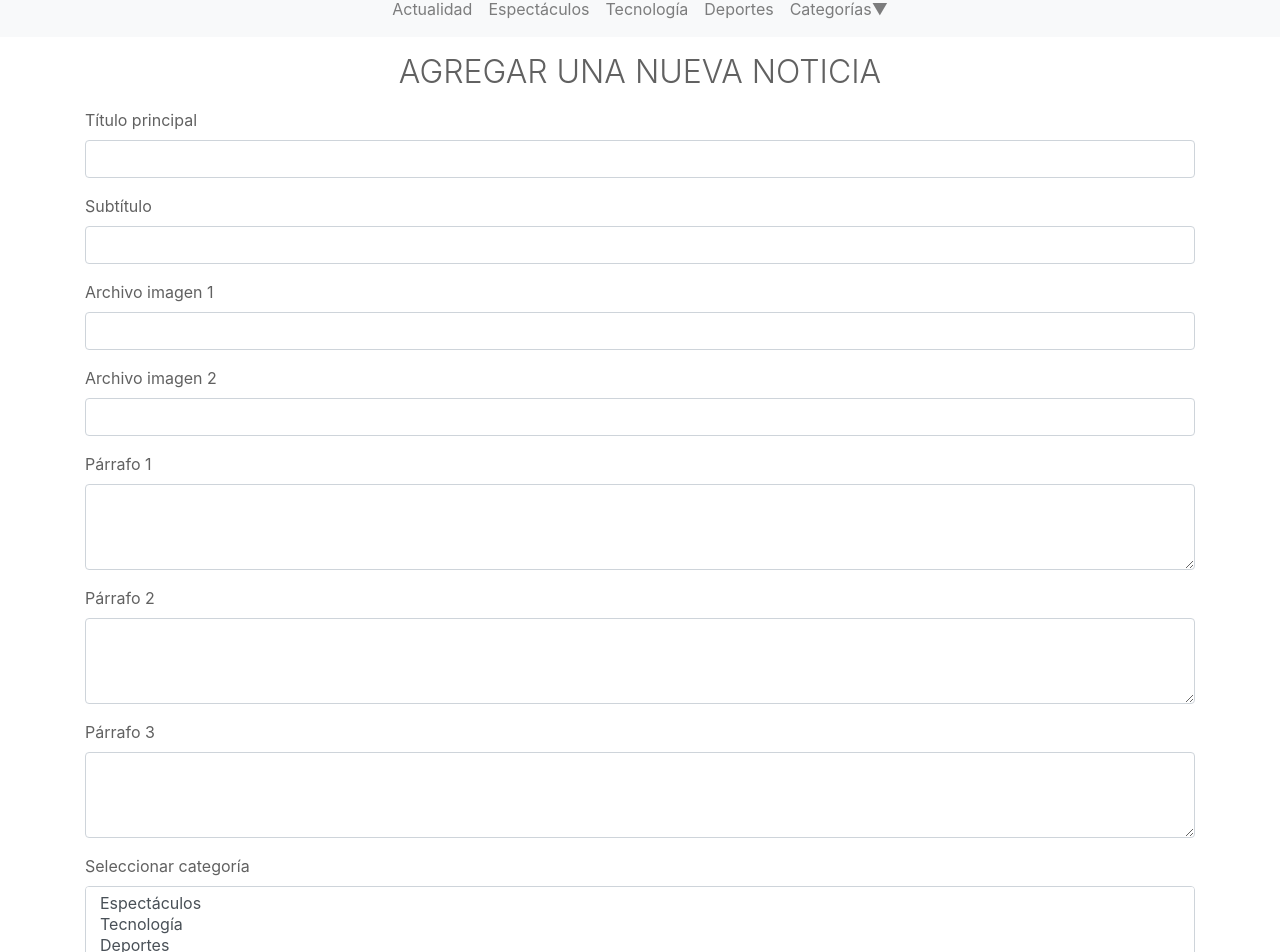
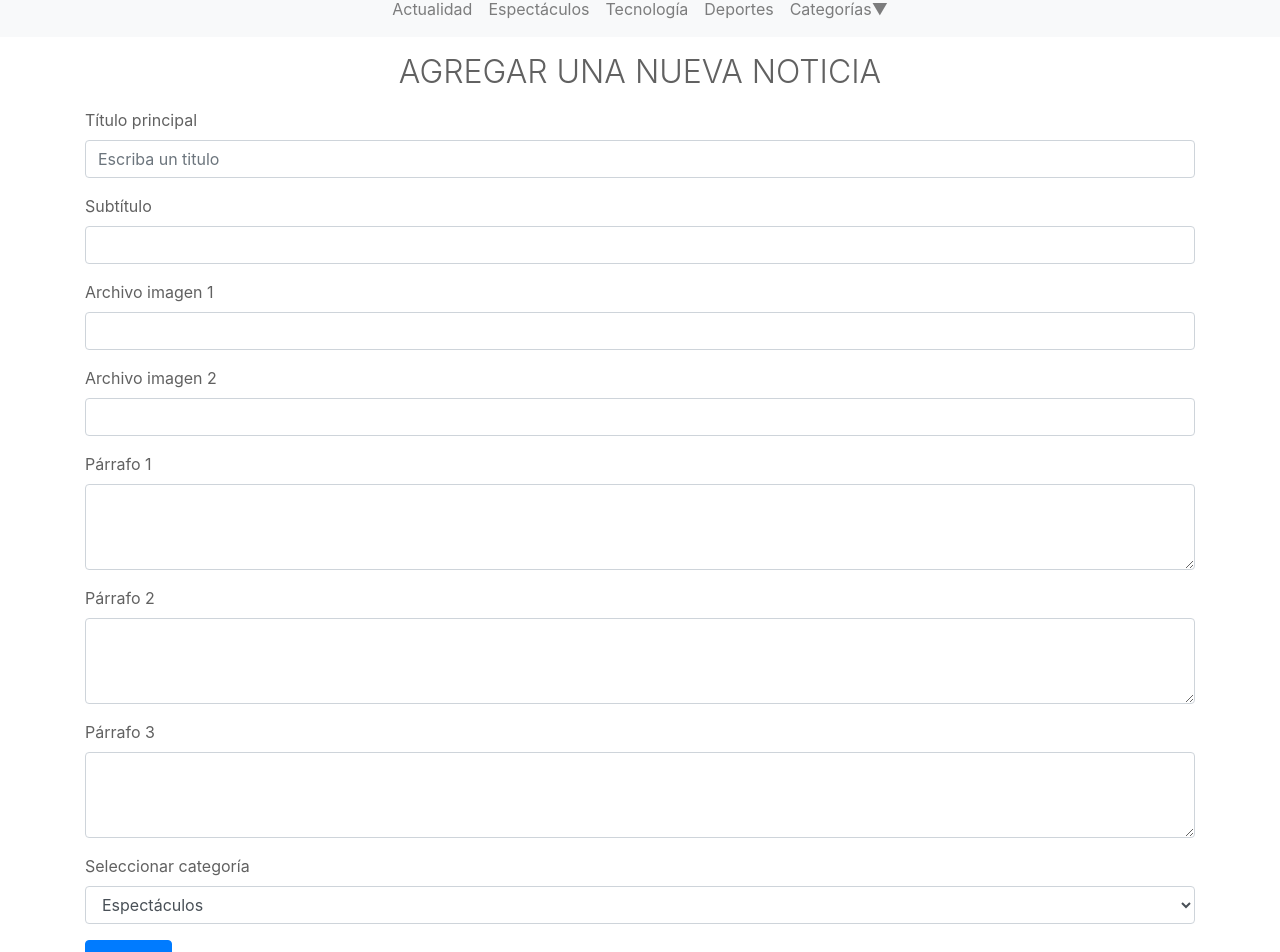
Before and after one commit to Guillermo-Morton/RollingNews, a React (Create React App) app: page /administracion/nueva in a window 1280 px wide. Shown: the part 115-1067 px from the top of the page. Built offline with nearby package versions, Linux system fonts and the light colour scheme; data requests are answered from the project's data file.

Commit message:
Se agregó la logica necesaria para realizar una peticion POST al backend y cargar noticias

```diff
--- /dev/null
+++ b/db.json
@@ -0,0 +1,70 @@
+{
+  "rollingnews": [
+    {
+      "titulo": "Mono qliao se escapa de zoo",
+      "subtitulo": "Lanzó caca xd",
+      "parrafo1": "Lorem ipsum dolor sit amet consectetur adipisicing elit. Vel, asperiores.",
+      "parrafo2": "Lorem ipsum dolor sit amet consectetur adipisicing elit. Vel, asperiores.",
+      "parrafo3": "Lorem ipsum dolor sit amet consectetur adipisicing elit. Vel, asperiores.",
+      "categoria": "espectaculos",
+      "imagen1": "mono.jpg",
+      "imagen2": "mono.jpg",
+      "id": 1
+    },
+    {
+      "titulo": "Mexicano qliao se escapa de zoo",
+      "subtitulo": "Lanzó caca xd",
+      "parrafo1": "Lorem ipsum dolor sit amet consectetur adipisicing elit. Vel, asperiores.",
+      "parrafo2": "Lorem ipsum dolor sit amet consectetur adipisicing elit. Vel, asperiores.",
+      "parrafo3": "Lorem ipsum dolor sit amet consectetur adipisicing elit. Vel, asperiores.",
+      "categoria": "espectaculos",
+      "imagen1": "mexicano.jpg",
+      "imagen2": "mexicano.jpg",
+      "id": 2
+    },
+    {
+      "titulo": "Argentino qliao se escapa de tucumán",
+      "subtitulo": "No sobrevivió",
+      "parrafo1": "Lorem ipsum dolor sit amet consectetur adipisicing elit. Vel, asperiores.",
+      "parrafo2": "Lorem ipsum dolor sit amet consectetur adipisicing elit. Vel, asperiores.",
+      "parrafo3": "Lorem ipsum dolor sit amet consectetur adipisicing elit. Vel, asperiores.",
+      "categoria": "espectaculos",
+      "imagen1": "argentino.jpg",
+      "imagen2": "argentino.jpg",
+      "id": 3
+    },
+    {
+      "titulo": "titulo",
+      "subtitulo": "asdsa",
+      "parrafo1": "aaaa",
+      "parrafo2": "aasda",
+      "parrafo3": "asdas",
+      "categoria": "deportes",
+      "imagen1": "asdasd",
+      "imagen2": "asda",
+      "id": 4
+    },
+    {
+      "titulo": "titulo",
+      "subtitulo": "asdsa",
+      "parrafo1": "aaaa",
+      "parrafo2": "aasda",
+      "parrafo3": "asdaadasdasd",
+      "categoria": "economia",
+      "imagen1": "asdasd",
+      "imagen2": "asda",
+      "id": 5
+    },
+    {
+      "titulo": "sapo qlioasd",
+      "subtitulo": "asdasd",
+      "parrafo1": "adasdsalorem",
+      "parrafo2": "lorem",
+      "parrafo3": "asda",
+      "categoria": "salud",
+      "imagen1": "aaa",
+      "imagen2": "hola",
+      "id": 6
+    }
+  ]
+}
--- a/package.json
+++ b/package.json
@@ -17,6 +17,8 @@
     "react-router": "^5.2.0",
     "react-router-dom": "^5.2.0",
     "react-scripts": "4.0.3",
+    "sweetalert2": "^11.0.7",
+    "sweetalert2-react-content": "^4.0.0",
     "web-vitals": "^1.1.2"
   },
   "scripts": {
--- a/src/App.js
+++ b/src/App.js
@@ -5,15 +5,34 @@ import NavB from "./components/common/NavB";
 import React, { useState, useEffect } from "react";
 import { BrowserRouter as Router, Switch, Route } from "react-router-dom";
 import Inicio from "./components/Inicio";
-import Categoria from "./components/categorias/Categoria";
+import SeccionCategoria from "./components/categorias/SeccionCategoria";
 import DetalleNoticia from "./components/DetalleNoticia";
 import Ingreso from "./components/cuentas/Ingreso";
 import Administración from "./components/administracion/Administración";
 import NuevaNoticia from "./components/administracion/NuevaNoticia";
-import ListarCategorias from "./components/administracion/ListarCategorias"
-import ListarNoticias from "./components/administracion/ListarNoticias"
+import ListarCategorias from "./components/administracion/tablaCategoria/ListarCategorias"
+import ListarNoticias from "./components/administracion/tablaNoticias/ListarNoticias"
 
 function App() {
+  const URL = process.env.REACT_APP_API_URL;
+  const [noticias, setNoticias]=useState([]);
+
+  useEffect(()=>{
+    consultarAPI();
+  },[])
+
+  const consultarAPI = async()=>{
+    try{
+      const consulta = await fetch(URL);
+      const respuesta = await consulta.json();
+      console.log(respuesta);
+      setNoticias(respuesta);
+    }catch(error){
+      console.log(error);
+    }
+  }
+
+
   return (
     <div className='fuente'>
       <Router>
@@ -23,7 +42,7 @@ function App() {
             <Inicio></Inicio>
           </Route>
           <Route exact path="/categoria">
-            <Categoria></Categoria>
+            <SeccionCategoria></SeccionCategoria>
           </Route>
           <Route exact path="/detalle">
             <DetalleNoticia></DetalleNoticia>
@@ -38,7 +57,7 @@ function App() {
             <Administración></Administración>
           </Route>
           <Route exact path="/administracion/nueva">
-            <NuevaNoticia></NuevaNoticia>
+            <NuevaNoticia consultarAPI={consultarAPI}></NuevaNoticia>
           </Route>
           <Route exact path="/administracion/categorias">
             <ListarCategorias></ListarCategorias>
--- a/src/components/administracion/NuevaNoticia.js
+++ b/src/components/administracion/NuevaNoticia.js
@@ -1,51 +1,177 @@
-import React from "react";
-import { Button, Form } from "react-bootstrap";
+import React, { useState } from "react";
+import { Button, Form, Alert } from "react-bootstrap";
+import { withRouter } from "react-router";
+import Swal from "sweetalert2";
 
-const NuevaNoticia = () => {
+const NuevaNoticia = (props) => {
+  const URL = process.env.REACT_APP_API_URL;
+  // states
+  const [titulo, setTitulo] = useState("");
+  const [subtitulo, setSubtitulo] = useState("");
+  const [parrafo1, setParrafo1] = useState("");
+  const [parrafo2, setParrafo2] = useState("");
+  const [parrafo3, setParrafo3] = useState("");
+  const [imagen1, setImagen1] = useState("");
+  const [imagen2, setImagen2] = useState("");
+  const [categoria, setCategoria] = useState("");
+  const [error, setError] = useState(false);
+
+  // funcion handleSubmit
+  const handleSubmit = async (e) => {
+    e.preventDefault();
+    if (
+      // validamos el formulario
+      titulo.trim() === "" ||
+      subtitulo.trim() === "" ||
+      parrafo1.trim() === "" ||
+      parrafo2.trim() === "" ||
+      parrafo3.trim() === "" ||
+      imagen1.trim() === "" ||
+      imagen2.trim() === "" ||
+      categoria === ""
+    ) {
+      // mostramos un error si falla la validacion
+      setError(true);
+      return;
+    } else {
+      // enviamos el objeto a la api
+      setError(false);
+      // crear el objeto a enviar
+      const datos = {
+        titulo: titulo,
+        subtitulo: subtitulo,
+        parrafo1: parrafo1,
+        parrafo2: parrafo2,
+        parrafo3: parrafo3,
+        categoria: categoria,
+        imagen1: imagen1,
+        imagen2: imagen2,
+      };
+      console.log(datos);
+      try {
+        const parametros = {
+          method: "POST",
+          headers: {
+            "Content-Type": "application/json",
+          },
+          body: JSON.stringify(datos),
+        };
+
+        // ejecutar la solicitud
+        const respuesta = await fetch(URL, parametros);
+        console.log(respuesta);
+        if ((await respuesta.status) === 201) {
+          Swal.fire(
+            "Producto Agregado",
+            "Se cargó una noticia correctamente",
+            "success"
+          );
+          // limpiar el formulario
+          setTitulo("");
+          setSubtitulo("");
+          setParrafo1("");
+          setParrafo2("");
+          setParrafo3("");
+          setImagen1("");
+          setImagen2("");
+          setCategoria("");
+          // consultamos la api
+          props.consultarAPI();
+          // redireccionamos a otra ruta
+          props.history.push('/administracion/noticias')
+        }
+      } catch (error) {
+        console.log(error);
+      }
+    }
+  };
+
   return (
     <div className="container">
       <h2 className="font-weight-light my-3 text-center">
         AGREGAR UNA NUEVA NOTICIA
       </h2>
-      <Form>
-        <Form.Group controlId="titulo">
+      <Form onSubmit={handleSubmit}>
+        <Form.Group cont>
+          {error === true ? (
+            <Alert variant={"danger"}>Todos los campos son obligatorios</Alert>
+          ) : null}
           <Form.Label>Título principal</Form.Label>
-          <Form.Control type="text" placeholder="" />
+          <Form.Control
+            onChange={(e) => setTitulo(e.target.value)}
+            type="text"
+            placeholder="Escriba un titulo"
+            value={titulo}
+          />
         </Form.Group>
-        <Form.Group controlId="titulo">
+        <Form.Group cont>
           <Form.Label>Subtítulo</Form.Label>
-          <Form.Control type="text" placeholder="" />
+          <Form.Control
+            onChange={(e) => setSubtitulo(e.target.value)}
+            type="text"
+            placeholder=""
+            value={subtitulo}
+          />
         </Form.Group>
-        <Form.Group controlId="titulo">
+        <Form.Group>
           <Form.Label>Archivo imagen 1</Form.Label>
-          <Form.Control type="text" placeholder="" />
+          <Form.Control
+            onChange={(e) => setImagen1(e.target.value)}
+            type="text"
+            placeholder=""
+            value={imagen1}
+          />
         </Form.Group>
-        <Form.Group controlId="titulo">
+        <Form.Group>
           <Form.Label>Archivo imagen 2</Form.Label>
-          <Form.Control type="text" placeholder="" />
+          <Form.Control
+            onChange={(e) => setImagen2(e.target.value)}
+            type="text"
+            placeholder=""
+            value={imagen2}
+          />
         </Form.Group>
-        <Form.Group controlId="p1">
+        <Form.Group>
           <Form.Label>Párrafo 1</Form.Label>
-          <Form.Control as="textarea" rows={3} />
+          <Form.Control
+            onChange={(e) => setParrafo1(e.target.value)}
+            as="textarea"
+            rows={3}
+            value={parrafo1}
+          />
         </Form.Group>
-        <Form.Group controlId="p2">
+        <Form.Group>
           <Form.Label>Párrafo 2</Form.Label>
-          <Form.Control as="textarea" rows={3} />
+          <Form.Control
+            onChange={(e) => setParrafo2(e.target.value)}
+            as="textarea"
+            rows={3}
+            value={parrafo2}
+          />
         </Form.Group>
-        <Form.Group controlId="p3">
+        <Form.Group>
           <Form.Label>Párrafo 3</Form.Label>
-          <Form.Control as="textarea" rows={3} />
+          <Form.Control
+            onChange={(e) => setParrafo3(e.target.value)}
+            as="textarea"
+            rows={3}
+            value={parrafo3}
+          />
         </Form.Group>
-        <Form.Group controlId="categoria">
+        <Form.Group>
           <Form.Label>Seleccionar categoría</Form.Label>
-          <Form.Control as="select" multiple>
-            <option>Espectáculos</option>
-            <option>Tecnología</option>
-            <option>Deportes</option>
-            <option>Política</option>
-            <option>Economía</option>
-            <option>Salud</option>
-            <option>Fotografía</option>
+          <Form.Control
+            onChange={(e) => setCategoria(e.target.value)}
+            as="select"
+            value={categoria}
+          >
+            <option value="espectaculos">Espectáculos</option>
+            <option value="tecnologia">Tecnología</option>
+            <option value="deportes">Deportes</option>
+            <option value="politica">Política</option>
+            <option value="economia">Economía</option>
+            <option value="salud">Salud</option>
+            <option value="fotografia">Fotografía</option>
           </Form.Control>
         </Form.Group>
         <Button variant="primary" type="submit">
@@ -56,4 +182,4 @@ const NuevaNoticia = () => {
   );
 };
 
-export default NuevaNoticia;
+export default withRouter(NuevaNoticia);
```
Also changed, not shown: src/components/categorias/SeccionCategoria.js (renamed from src/components/categorias/Categoria.js), 2 other files (tests, documents, lock files or other folders).
